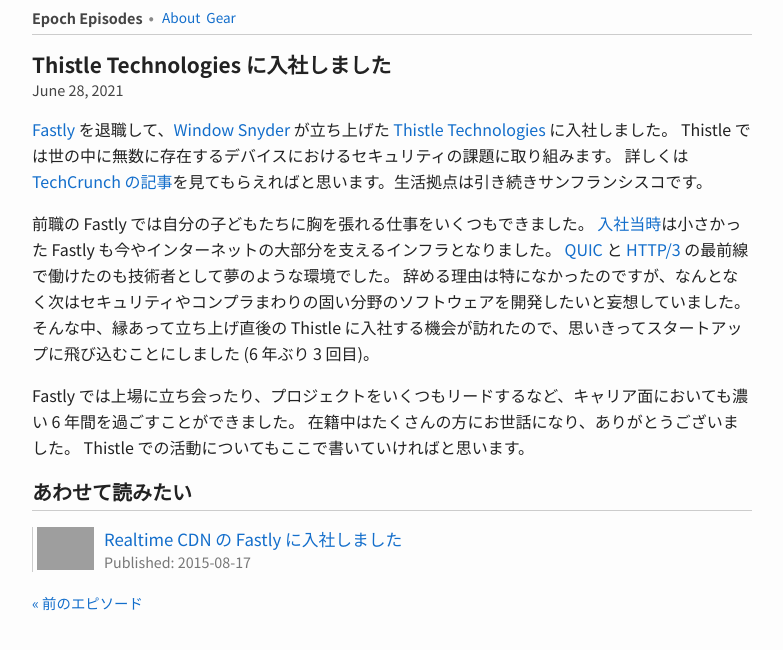
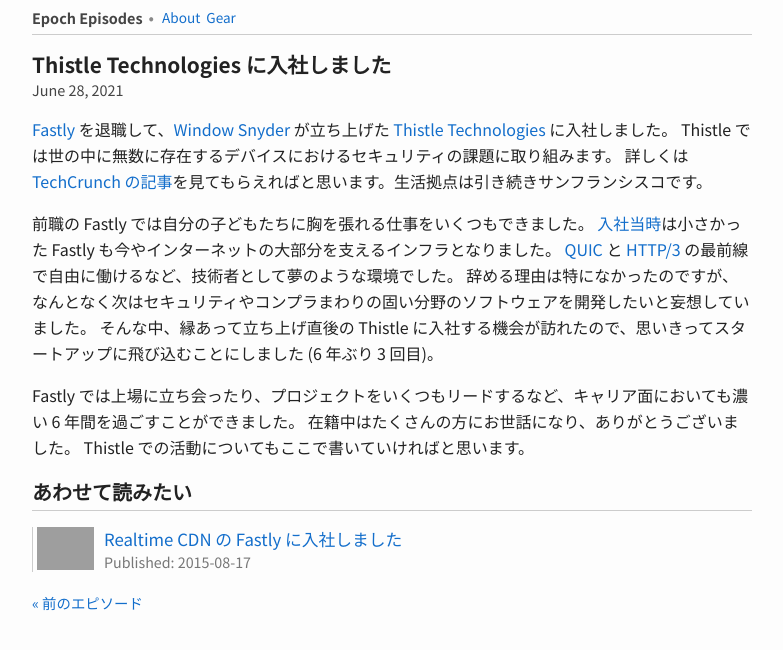
Before and after one commit to toru/ep.torumk.com, a Jekyll site: the page built from _posts/2021-06-28-joining-thistle.md, in a window 1280 px wide. Shown: the top 650 px of the page, without its empty margins (248-1031 px from the left). Built offline with Jekyll 4.4.1, drawn with Linux system fonts in a browser that asks for light colours; grey boxes are pictures that could not be loaded.

Commit message:
posts: fix grammar

```diff
--- a/_posts/2021-06-28-joining-thistle.md
+++ b/_posts/2021-06-28-joining-thistle.md
@@ -18,7 +18,7 @@
 
 前職の Fastly では自分の子どもたちに胸を張れる仕事をいくつもできました。
 [入社当時](/hello-fastly)は小さかった Fastly も今やインターネットの大部分を支えるインフラとなりました。
-[QUIC](https://datatracker.ietf.org/doc/html/rfc9000) と [HTTP/3](https://developer.mozilla.org/en-US/docs/Glossary/HTTP_3) の最前線で働けたのも技術者として夢のような環境でした。
+[QUIC](https://datatracker.ietf.org/doc/html/rfc9000) と [HTTP/3](https://developer.mozilla.org/en-US/docs/Glossary/HTTP_3) の最前線で自由に働けるなど、技術者として夢のような環境でした。
 辞める理由は特になかったのですが、なんとなく次はセキュリティやコンプラまわりの固い分野のソフトウェアを開発したいと妄想していました。
 そんな中、縁あって立ち上げ直後の Thistle に入社する機会が訪れたので、思いきってスタートアップに飛び込むことにしました (6 年ぶり 3 回目)。
 
```
